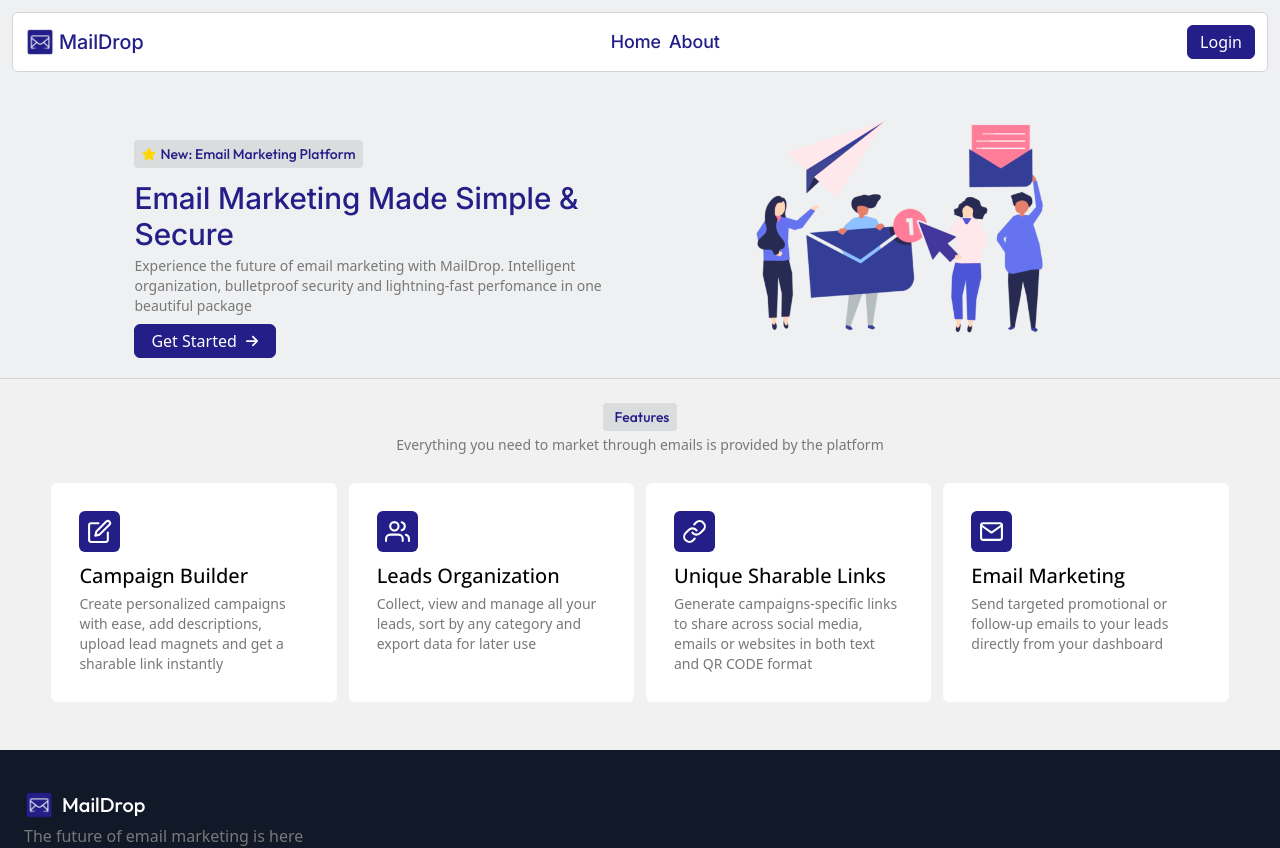
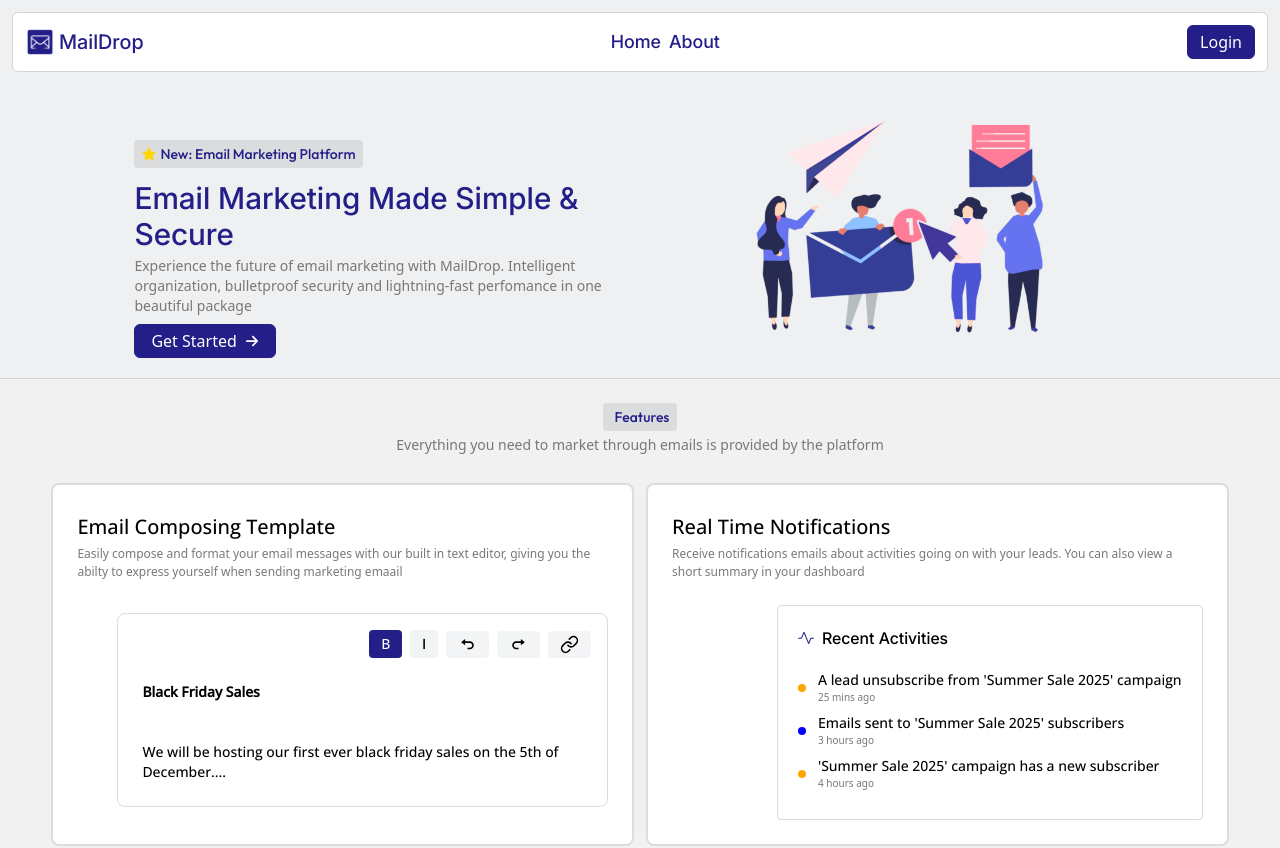
Before and after one commit to Habeebamoo/MailDrop, a React (Vite) app in the folder client/: page / in a window 1280 px wide. Shown: the top 848 px of the page. Built offline with nearby package versions, Linux system fonts and the light colour scheme; no server answers.

Commit message:
updated homepage

```diff
--- a/client/src/components/home/Main.tsx
+++ b/client/src/components/home/Main.tsx
@@ -1,6 +1,28 @@
 import { FiEdit, FiLink, FiMail, FiUsers } from "react-icons/fi"
+import History from "../dashboard/History"
+import { EditorContent, useEditor } from "@tiptap/react";
+import StarterKit from "@tiptap/starter-kit"
+import Link from "@tiptap/extension-link"
+import { BiRedo, BiUndo } from "react-icons/bi";
 
 const Main = () => {
+  const activities = [
+    { type: "lead", name: "A lead unsubscribe from 'Summer Sale 2025' campaign", createdAt: "25 mins ago" },
+    { type: "email", name: "Emails sent to 'Summer Sale 2025' subscribers", createdAt: "3 hours ago" },
+    { type: "lead", name: "'Summer Sale 2025' campaign has a new subscriber", createdAt: "4 hours ago" },
+  ];
+
+  const editor = useEditor({
+    extensions: [
+      StarterKit,
+      Link.configure({
+        openOnClick: false
+      })
+    ],
+    content: "<p><strong>Black Friday Sales</strong></p><br><p><small>We will be hosting our first ever black friday sales on the 5th of December....</small></p>",
+    editable: false,
+  })
+
   return (
     <section className="py-6 px-3 bg-accentXLight border-t-1 border-t-accentLight">
       <div className="flex-center">
@@ -9,29 +31,80 @@ const Main = () => {
         </p>
       </div>
       <p className="text-sm text-center mt-1 mx-auto text-accent w-[80%]">Everything you need to market through emails is provided by the platform</p>
+      <div className="grid md:grid-cols-2 md:gap-3 mt-5 p-2 w-[95%] mx-auto">
+         <div className="bg-white border-2 border-bg2 rounded-lg p-6 max-sm:mb-4" data-aos="fade-up">
+          <h1 className="font-open mt-1 text-xl">Email Composing Template</h1>
+          <p className="text-accent text-[12px] mt-1">Easily compose and format your email messages with our built in text editor, giving you the abilty to express yourself when sending marketing emaail</p>
+          <div className="flex-end pl-10 mt-8">
+            <div className="p-4 border-bg2 border-1 rounded-lg w-full mx-auto bg-white font-open text-sm">
+              <div className="flex flex-end gap-2 border-b-accent pb-2 mb-2">
+                <button
+                  onClick={() => editor.chain().focus().toggleBold().run()}
+                  className="px-3 py-1 rounded text-sm cursor-pointer bg-primary text-white"
+                >B</button>
+
+                <button
+                  onClick={() => editor.chain().focus().toggleItalic().run()}
+                  className={`px-3 py-1 rounded text-sm cursor-pointer font-inter ${editor.isActive("italic") ? "bg-primary text-white" : "bg-gray-100"}`}
+                >I</button>
+
+                <button
+                  onClick={() => editor.chain().focus().undo().run()}
+                  className="px-3 py-1 rounded cursor-pointer bg-gray-100"
+                ><BiUndo size={19} /></button>
+
+                <button
+                  onClick={() => editor.chain().focus().redo().run()}
+                  className="px-3 py-1 rounded cursor-pointer bg-gray-100"
+                ><BiRedo size={19} /></button>
+
+                <button
+                  className="px-3 py-1 rounded cursor-pointer bg-gray-100"
+                >
+                  <FiLink size={19} />
+                </button>
+              </div>
+              <EditorContent disabled editor={editor} className="prose max-w-none p-2 border-accent rounded"  />
+            </div>
+          </div>
+        </div>
+        <div className="bg-white border-2 border-bg2 rounded-lg p-6" data-aos="fade-up">
+          <h1 className="font-open mt-1 text-xl">Real Time Notifications</h1>
+          <p className="text-accent text-[12px] mt-1">Receive notifications emails about activities going on with your leads. You can also view a short summary in your dashboard</p>
+          <div className="flex-end pl-10">
+            <History title="Recent Activities" backupText="" history={activities} />
+          </div>
+        </div>
+      </div>
+      <div className="flex-center mt-8">
+        <p className="bg-bg2 font-outfit py-1 px-2 rounded font-open text-sm text-primary">
+        <span className="ml-1">Tools</span>
+        </p>
+      </div>
+      <p className="text-sm text-center mt-1 mx-auto text-accent w-[80%]">We've gotten everything prepared down for you</p>
       <div className="grid lg:grid-cols-4 md:grid-cols-2 lg:gap-3 md:gap-3 mt-5 p-2 w-[95%] lg:w-[95%] mx-auto">
-        <div className="bg-white p-7 rounded-md mb-4" data-aos="zoom-in">
+        <div className="bg-white p-7 rounded-md mb-4 border-1 border-bg2" data-aos="zoom-in">
           <div className="bg-primary p-2 rounded-md inline-block">
             <FiEdit color="white" size={25} />
           </div>
           <h1 className="font-open mt-1 text-xl">Campaign Builder</h1>
           <p className="text-accent text-sm mt-1">Create personalized campaigns with ease, add descriptions, upload lead magnets and get a sharable link instantly</p>
         </div>
-        <div className="bg-white p-7 rounded-md mb-4" data-aos="zoom-in">
+        <div className="bg-white p-7 rounded-md mb-4 border-1 border-bg2" data-aos="zoom-in">
           <div className="bg-primary p-2 rounded-md inline-block">
             <FiUsers color="white" size={25} />
           </div>
           <h1 className="font-open mt-1 text-xl">Leads Organization</h1>
           <p className="text-accent text-sm mt-1">Collect, view and manage all your leads, sort by any category and export data for later use</p>
         </div>
-        <div className="bg-white p-7 rounded-md mb-4" data-aos="zoom-in">
+        <div className="bg-white p-7 rounded-md mb-4 border-1 border-bg2" data-aos="zoom-in">
           <div className="bg-primary p-2 rounded-md inline-block">
             <FiLink color="white" size={25} />
           </div>
           <h1 className="font-open mt-1 text-xl">Unique Sharable Links</h1>
-          <p className="text-accent text-sm mt-1">Generate campaigns-specific links to share across social media, emails or websites in both text and QR CODE format</p>
+          <p className="text-accent text-sm mt-1">Generate campaigns-specific links to share across social media, emails or websites.</p>
         </div>
-        <div className="bg-white p-7 rounded-md mb-4" data-aos="zoom-in">
+        <div className="bg-white p-7 rounded-md mb-4 border-1 border-bg2" data-aos="zoom-in">
           <div className="bg-primary p-2 rounded-md inline-block">
             <FiMail color="white" size={25} />
           </div>
```
